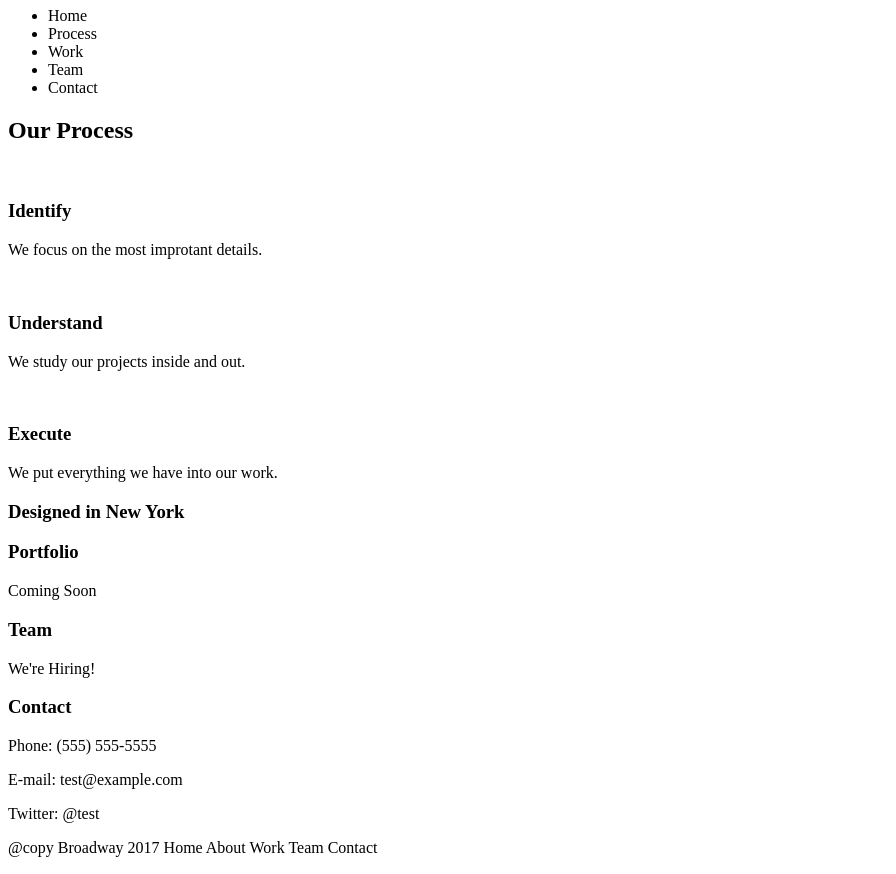
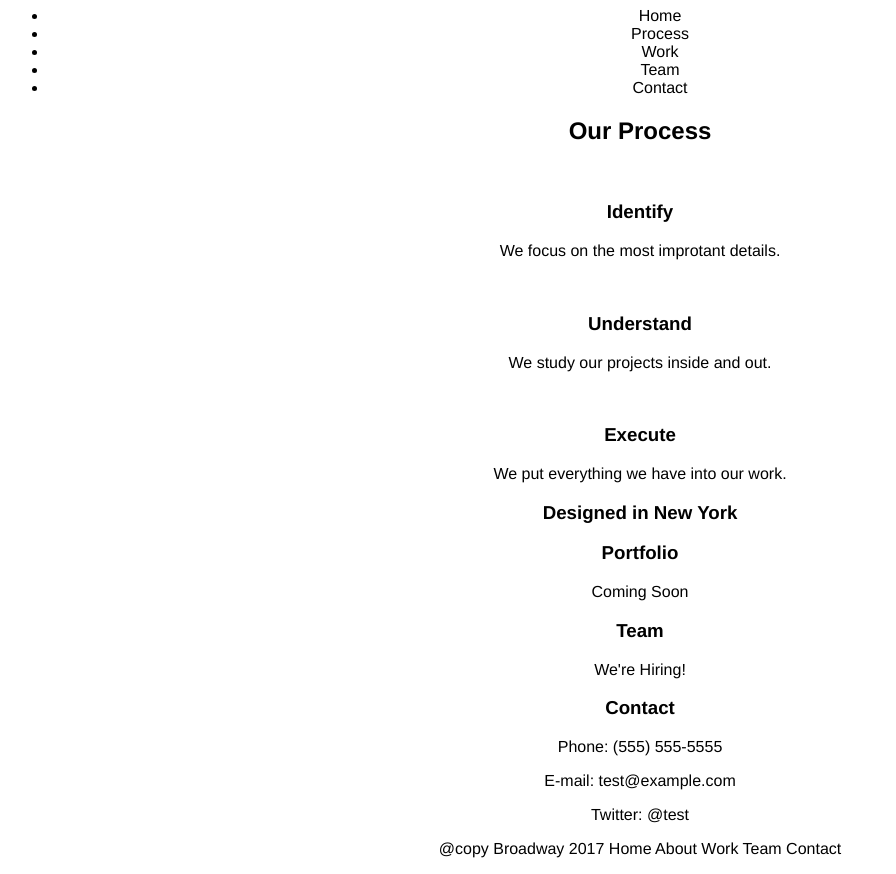
Before and after one commit to possowski/broadway, a plain HTML site: page index.html in a window 1280 px wide. Shown: the part 73-947 px from the top of the page, without its empty margins (0-896 px from the left). Drawn offline with Linux system fonts and the light colour scheme.

Commit message:
stylesheet added

```diff
--- a/index.html
+++ b/index.html
@@ -1,6 +1,7 @@
 <!DOCTYPE html>
 <html>
   <head>
+    <link href="resources/css/style.css" type="text/css" rel="stylesheet">
     <meta charset="utf-8">
     <title>Broadway Design</title>
   </head>
```
